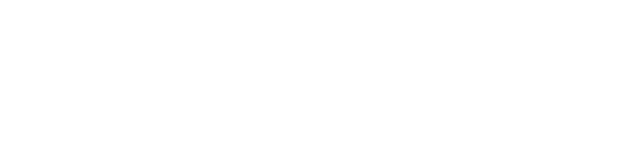
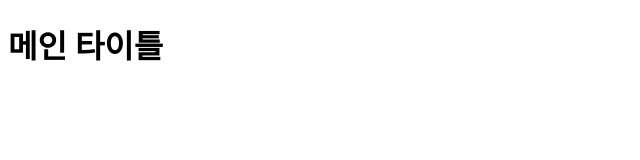
Before and after one commit to unizazang/git_ex, a plain HTML site: page index.html in a window 1280 px wide. Shown: the whole page, without its empty margins (0-640 px from the left). Drawn offline with Linux system fonts and the light colour scheme.

Commit message:
메인 타이틀 추가
<h1>메인 타이틀</h1>

```diff
--- a/index.html
+++ b/index.html
@@ -7,6 +7,6 @@
   <title>git ex</title>
 </head>
 <body>
-
+  <h1>메인 타이틀</h1>
 </body>
 </html>
```
